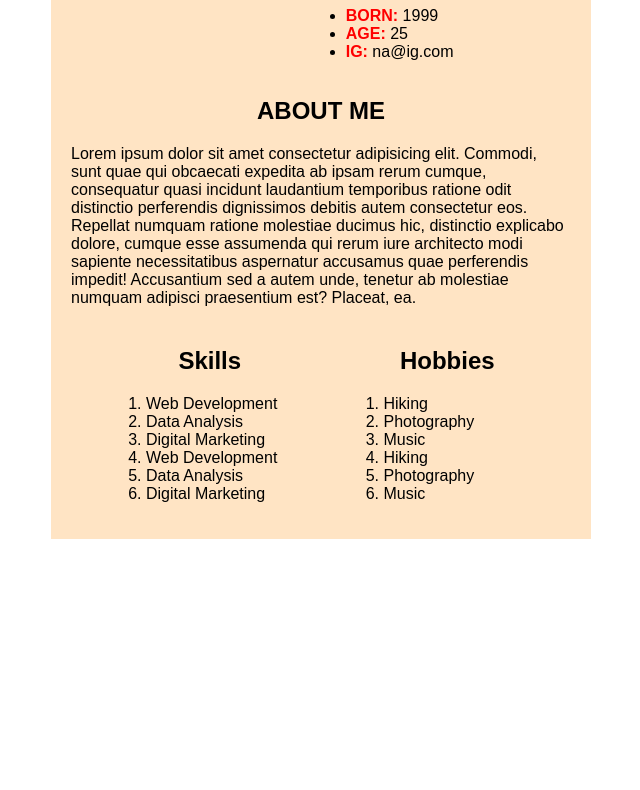
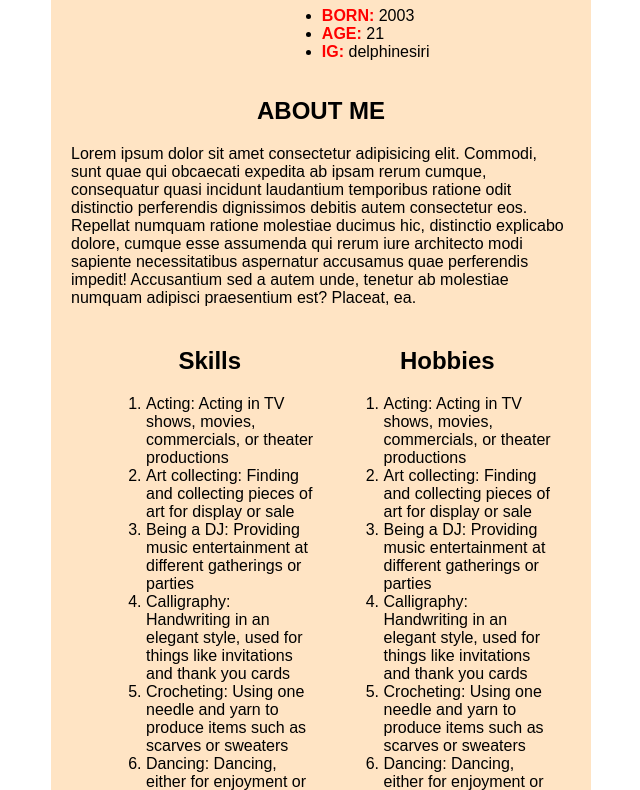
Before and after one commit to osiriomokongumonoomosamaro/moringa-project, a plain HTML site: page index.html in a window 1280 px wide. Shown: the part 130-920 px from the top of the page, without its empty margins (319-959 px from the left). Before the commit the page ends 800 px from the top, so only its background shows below. Drawn offline with Linux system fonts and the light colour scheme.

Commit message:
Update index.html

```diff
--- a/index.html
+++ b/index.html
@@ -11,11 +11,11 @@
         <div class="header">
             <img src="/img1.jpg" alt="Your Image">
             <div class="header-content">
-                <h1>Hello, I'm <br> <strong>Senaji</strong></h1>
+                <h1>Hello, I'm <br> <strong>Delphine Siri</strong></h1>
                 <ul>
-                    <li><strong>BORN:</strong> 1999</li>
-                    <li><strong>AGE:</strong> 25</li>
-                    <li><strong>IG:</strong> na@ig.com</li>
+                    <li><strong>BORN:</strong> 2003</li>
+                    <li><strong>AGE:</strong> 21</li>
+                    <li><strong>IG:</strong> delphinesiri</li>
                     <!-- Add more skills -->
                 </ul>
             </div>
@@ -27,27 +27,28 @@
         <div class="skills-hobbies">
             <div class="skills">
                 <h2 class="center-h2">Skills</h2>
-                <ol>
-                    <li>Web Development</li>
-                    <li>Data Analysis</li>
-                    <li>Digital Marketing</li>
-                    <li>Web Development</li>
-                    <li>Data Analysis</li>
-                    <li>Digital Marketing</li>
-                    <!-- Add more skills -->
-                </ol>
+               <ol>
+  <li>Acting: Acting in TV shows, movies, commercials, or theater productions</li>
+  <li>Art collecting: Finding and collecting pieces of art for display or sale</li>
+  <li>Being a DJ: Providing music entertainment at different gatherings or parties</li>
+  <li>Calligraphy: Handwriting in an elegant style, used for things like invitations and thank you cards</li>
+  <li>Crocheting: Using one needle and yarn to produce items such as scarves or sweaters</li>
+  <li>Dancing: Dancing, either for enjoyment or as a part of a production</li>
+  <li>Designing clothing: Creating your own clothing designs and either wearing or selling them</li>
+</ol>
+
             </div>
             <div class="hobbies">
                 <h2 class="center-h2">Hobbies</h2>
-                <ol>
-                    <li>Hiking</li>
-                    <li>Photography</li>
-                    <li>Music</li>
-                    <li>Hiking</li>
-                    <li>Photography</li>
-                    <li>Music</li>
-                    <!-- Add more hobbies -->
-                </ol>
+                            <ol>
+  <li>Acting: Acting in TV shows, movies, commercials, or theater productions</li>
+  <li>Art collecting: Finding and collecting pieces of art for display or sale</li>
+  <li>Being a DJ: Providing music entertainment at different gatherings or parties</li>
+  <li>Calligraphy: Handwriting in an elegant style, used for things like invitations and thank you cards</li>
+  <li>Crocheting: Using one needle and yarn to produce items such as scarves or sweaters</li>
+  <li>Dancing: Dancing, either for enjoyment or as a part of a production</li>
+  <li>Designing clothing: Creating your own clothing designs and either wearing or selling them</li>
+</ol>
             </div>
         </div>
     </div>
```
